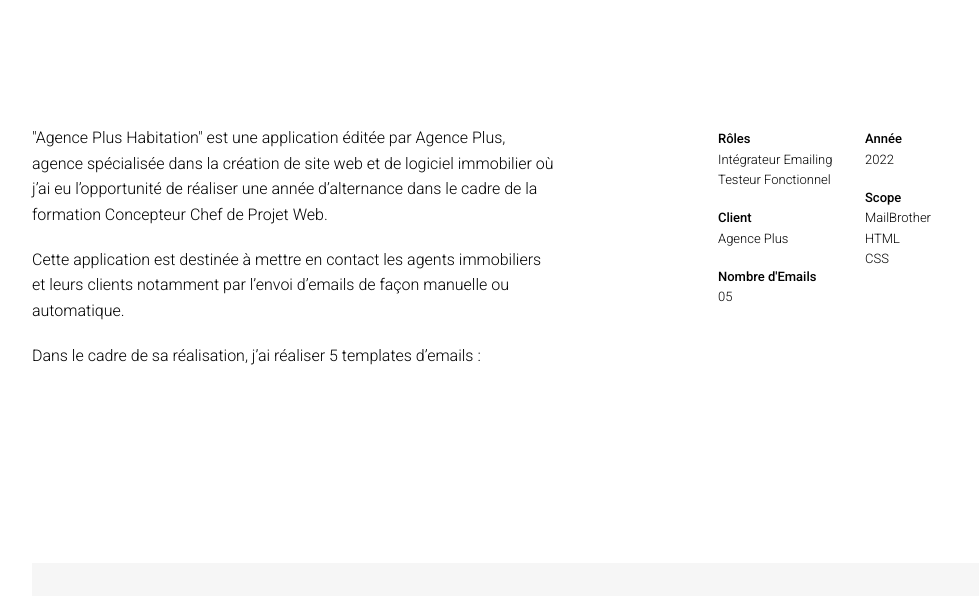
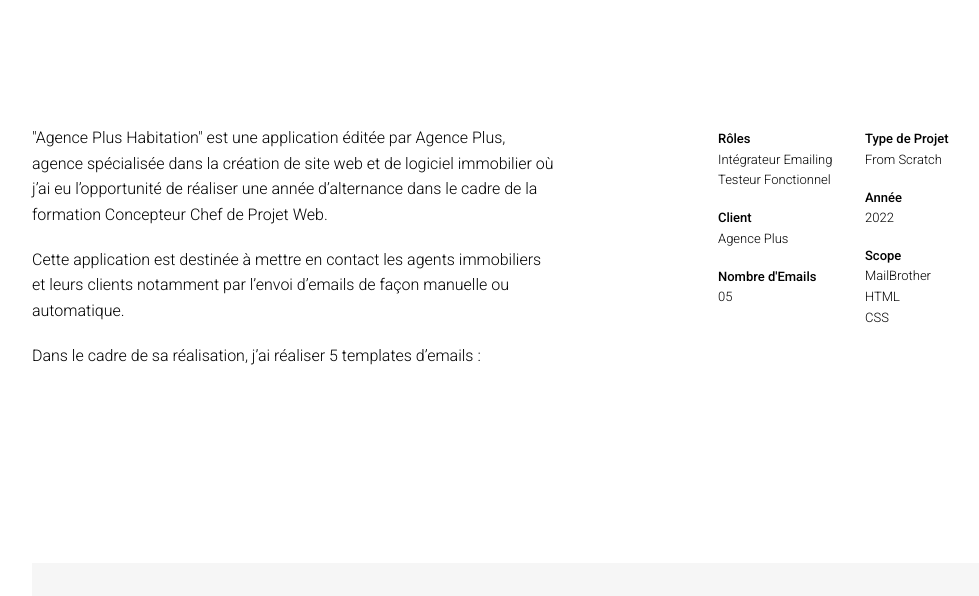
Before and after one commit to kayancodes/AP_Emailing, a plain HTML site: page index.html in a window 1280 px wide. Shown: the part 204-800 px from the top of the page, without its empty margins (118-1097 px from the left). Drawn offline with nearby package versions, Linux system fonts and the light colour scheme.

```diff
--- a/index.html
+++ b/index.html
@@ -100,6 +100,11 @@
 
                         </div>
                         <div class="introduction_infos--droite">
+                            <div class="droite_item">
+                                <h3>Type de Projet</h3>
+                                <p>From Scratch</p>
+                            </div>
+
                             <div class="droite_item">
                                 <h3>Année</h3>
                                 <p>2022</p>
```
